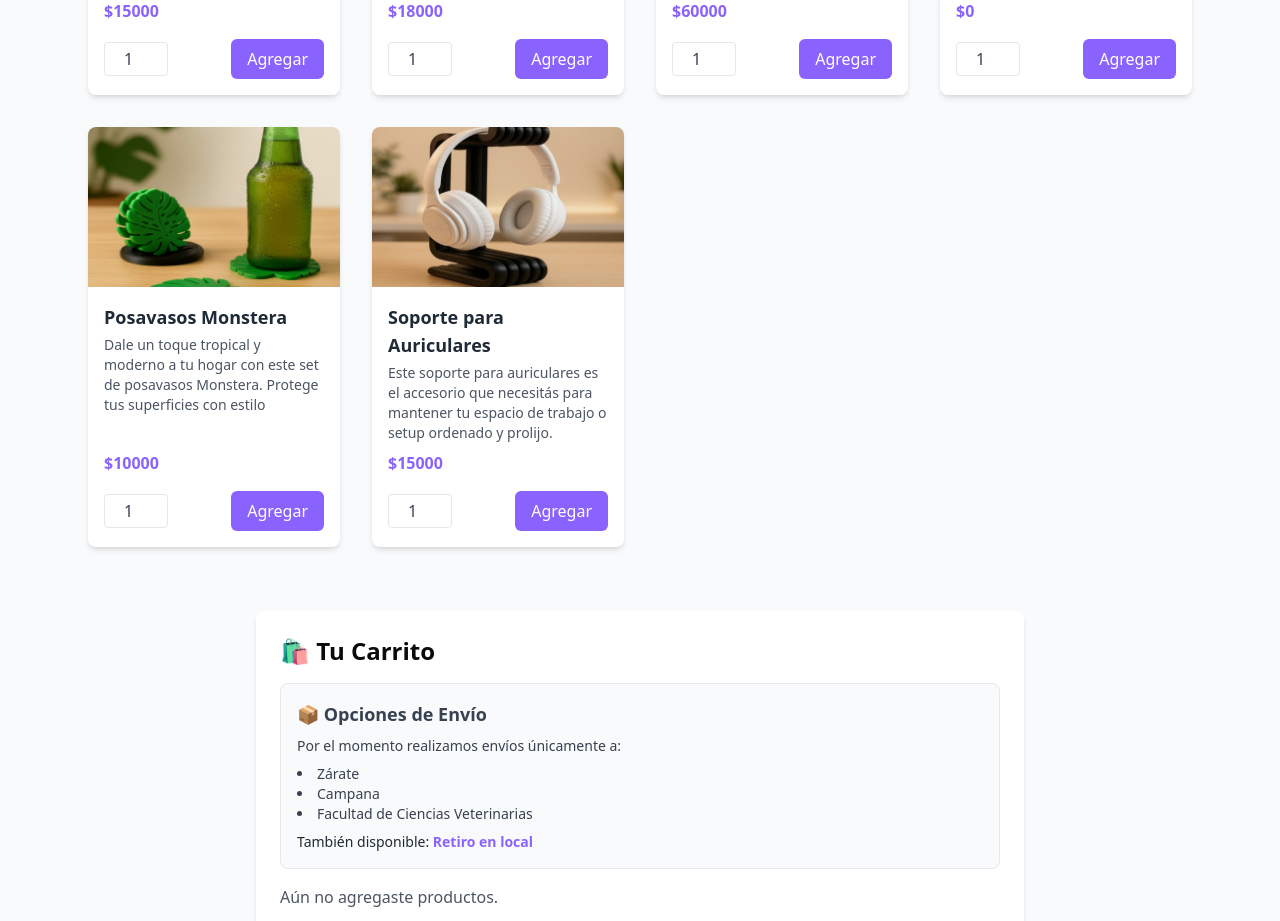
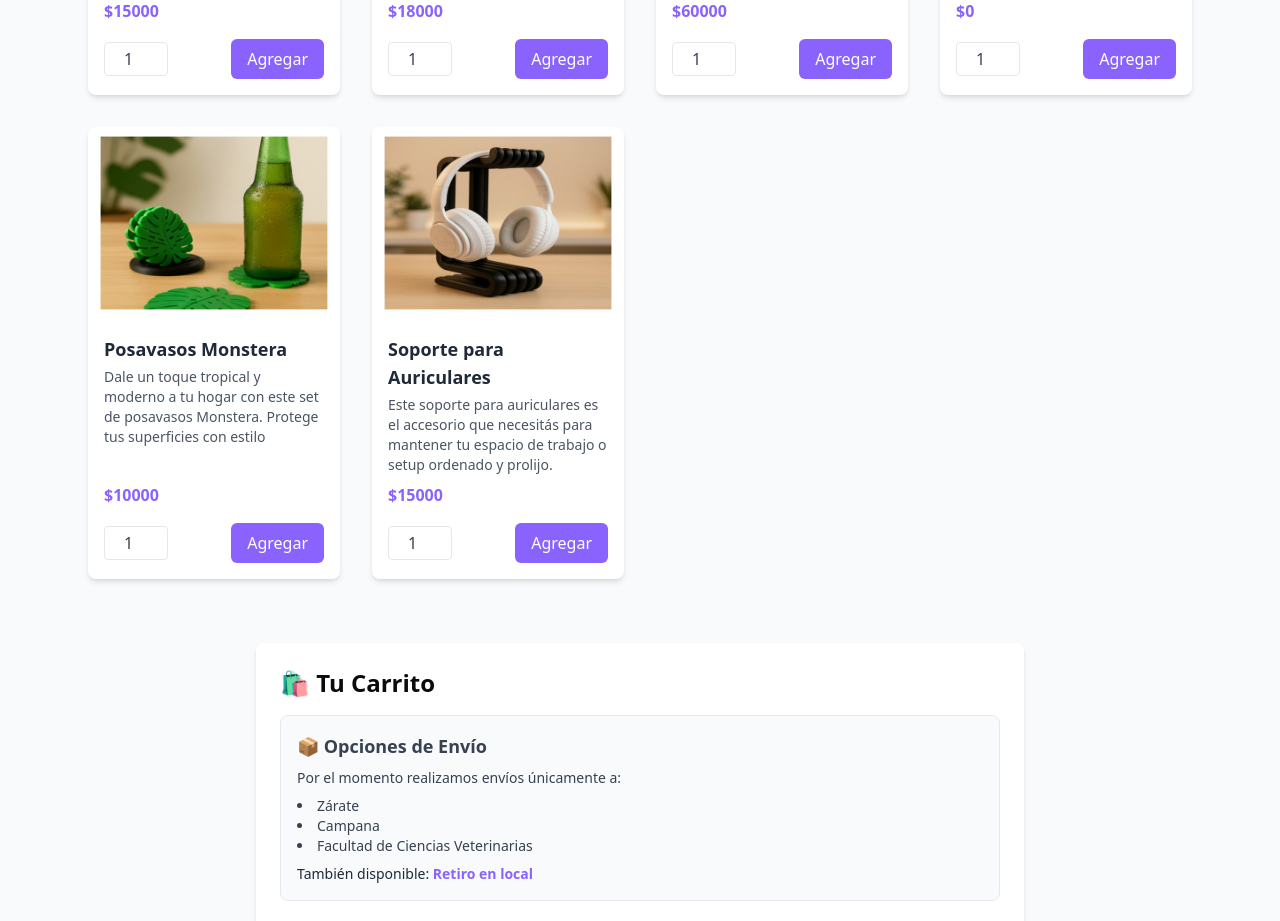
Before and after one commit to lionelc39/print3dn, a React (Vite) app: page / in a window 1280 px wide. Shown: the part 3300-4221 px from the top of the page. Built offline with nearby package versions, Linux system fonts and the light colour scheme.

Commit message:
Update Catalogo.jsx

```diff
--- a/src/Catalogo.jsx
+++ b/src/Catalogo.jsx
@@ -142,13 +142,11 @@ const Catalogo = () => {
              <img
                 src={producto.imagen}
                 alt={producto.nombre}
-  className={`w-full ${
-    producto.id === 9 || producto.id === 10
-      ? 'h-40'
-      : 'h-48'
-  } ${
+                className={`w-full h-48 ${
                   producto.id === 5 || producto.id === 7
                     ? 'object-contain bg-gray-50 p-2'
+                    : producto.id === 9 || producto.id === 10
+                    ? 'object-cover scale-90'
                     : 'object-cover'
                 }`}
               />
```
Lines whose indentation alone changed are shown as unchanged.
